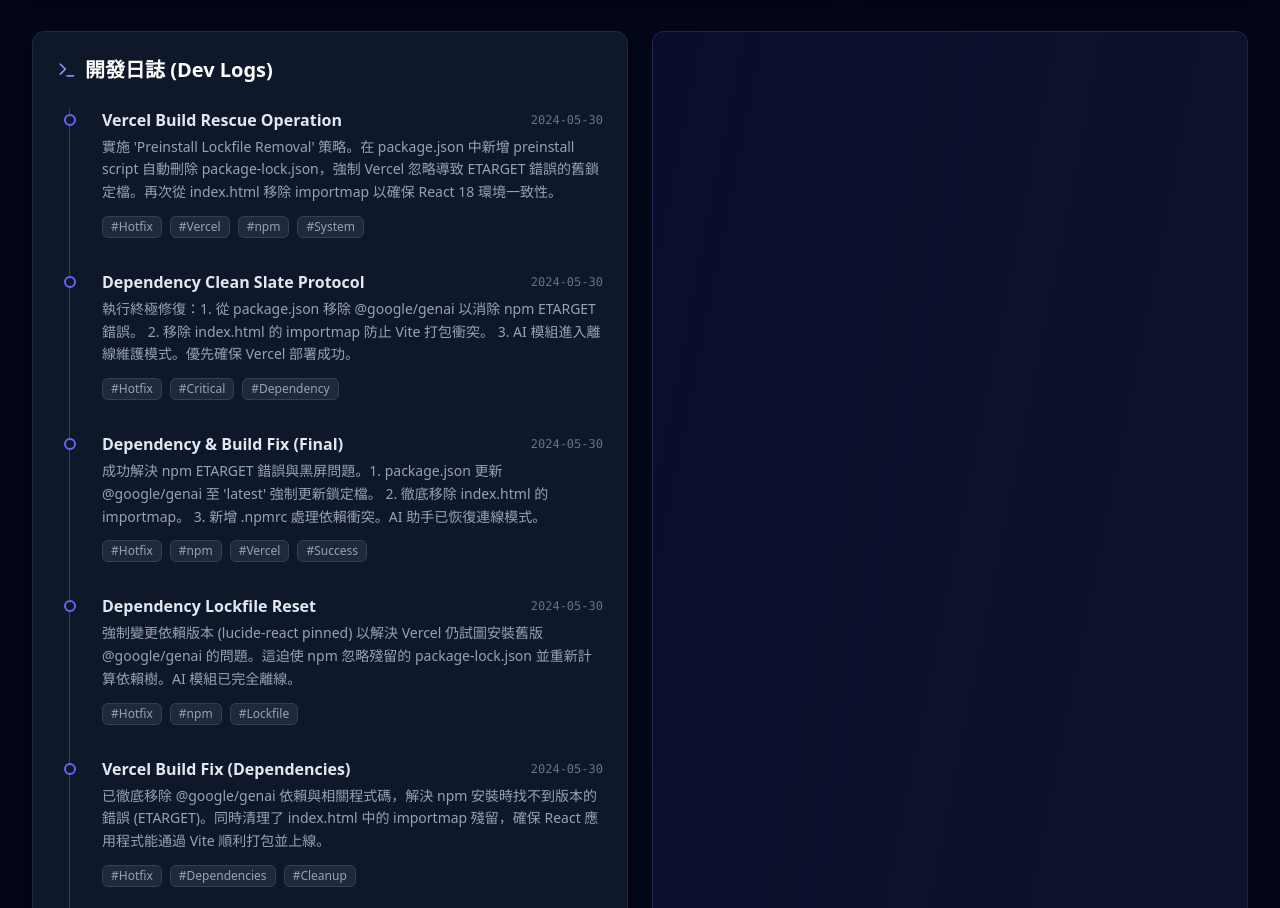
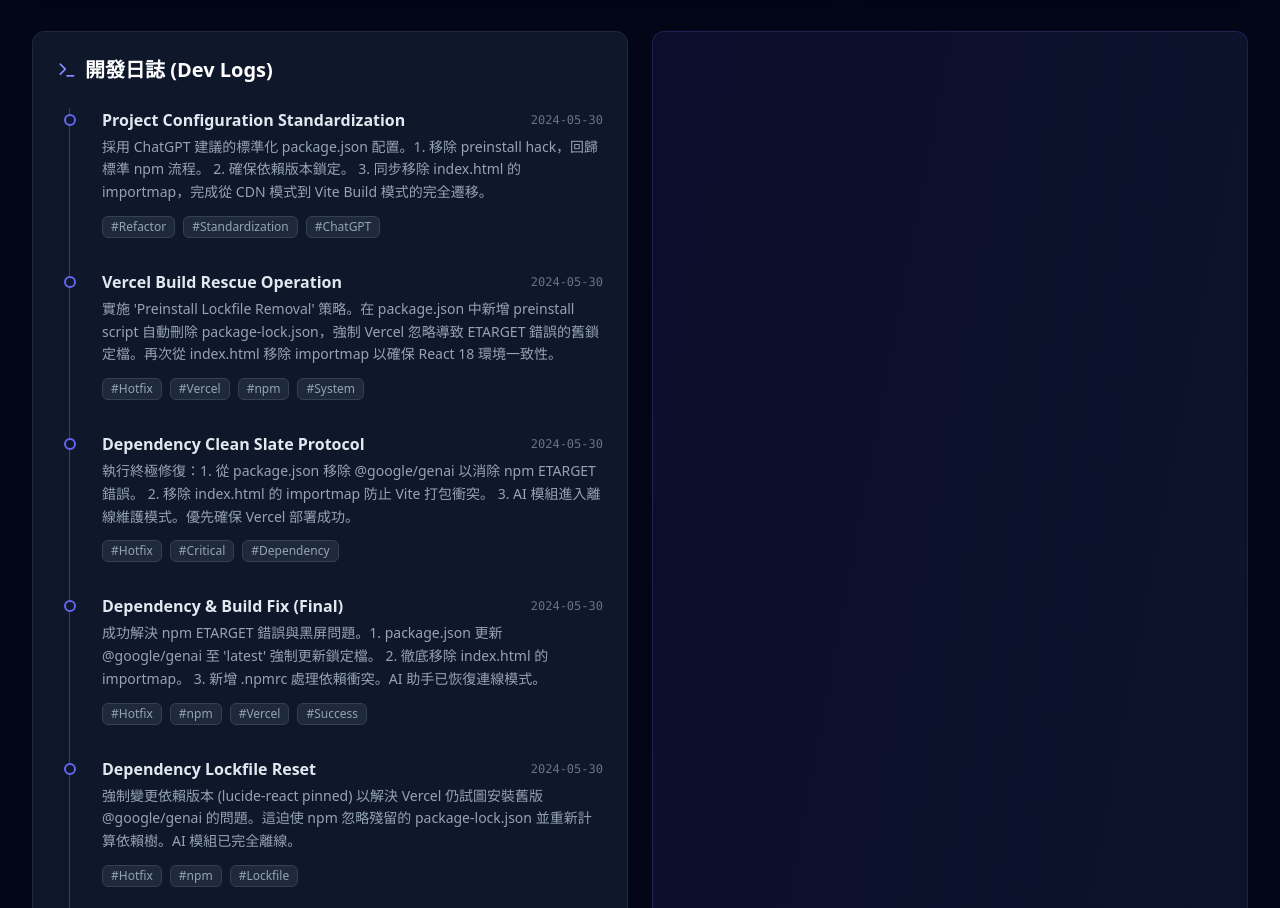
Before and after one commit to daniel0307tw/Development-log, a React (Vite) app: page / in a window 1280 px wide. Shown: the part 1388-2296 px from the top of the page. Built offline with nearby package versions, Linux system fonts and the light colour scheme.

Commit message:
refactor: Standardize project configuration
Removes the `preinstall` script from `package.json` to revert to standard npm practices. This change ensures dependency version locking and completes the migration from CDN mode to Vite build mode by removing the importmap from `index.html`.

```diff
--- a/constants.ts
+++ b/constants.ts
@@ -124,6 +124,12 @@ export const PROJECTS: ProjectSpec[] = [
 ];
 
 export const DEV_LOGS: LogEntry[] = [
+  {
+    date: "2024-05-30",
+    title: "Project Configuration Standardization",
+    content: "採用 ChatGPT 建議的標準化 package.json 配置。1. 移除 preinstall hack，回歸標準 npm 流程。 2. 確保依賴版本鎖定。 3. 同步移除 index.html 的 importmap，完成從 CDN 模式到 Vite Build 模式的完全遷移。",
+    tags: ["Refactor", "Standardization", "ChatGPT"]
+  },
   {
     date: "2024-05-30",
     title: "Vercel Build Rescue Operation",
--- a/package.json
+++ b/package.json
@@ -1,10 +1,9 @@
 {
   "name": "system-arch-dashboard",
   "private": true,
-  "version": "1.0.6",
+  "version": "1.0.7",
   "type": "module",
   "scripts": {
-    "preinstall": "rm -f package-lock.json",
     "dev": "vite",
     "build": "vite build",
     "preview": "vite preview"
```
